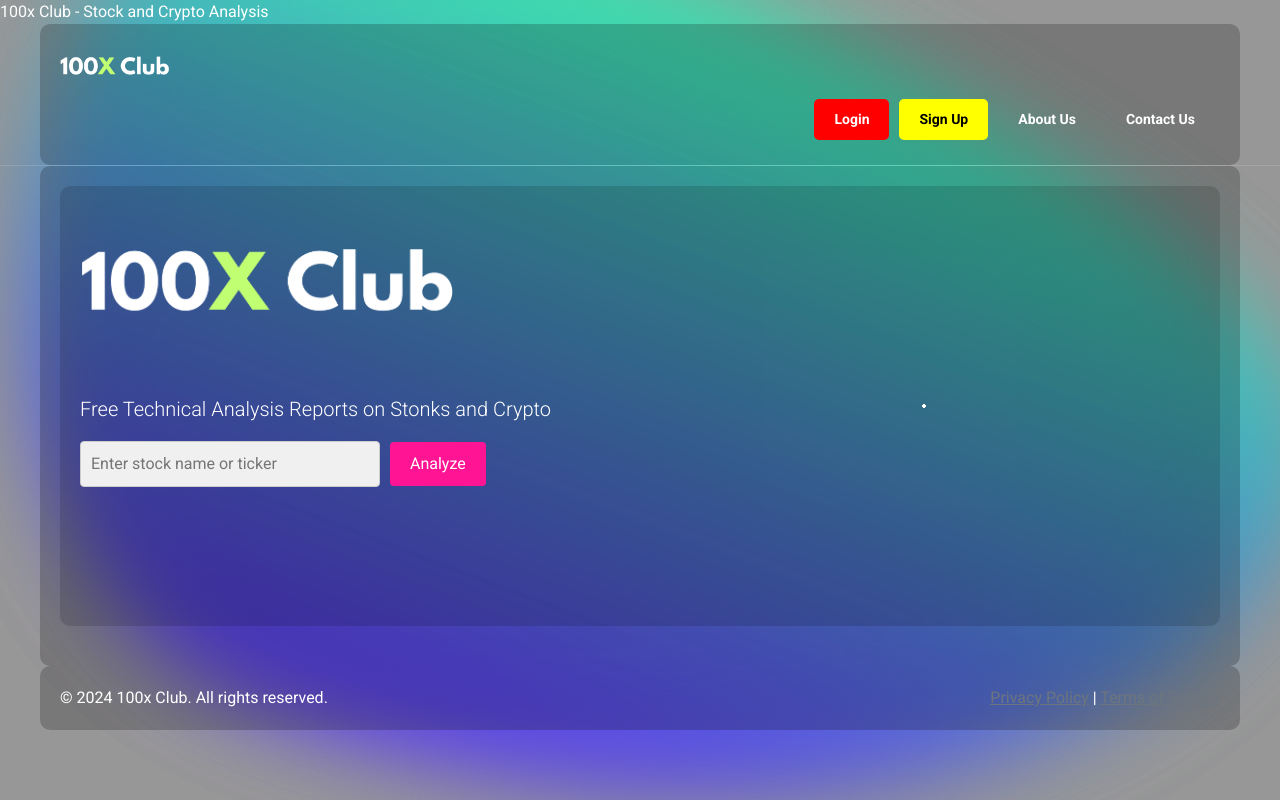
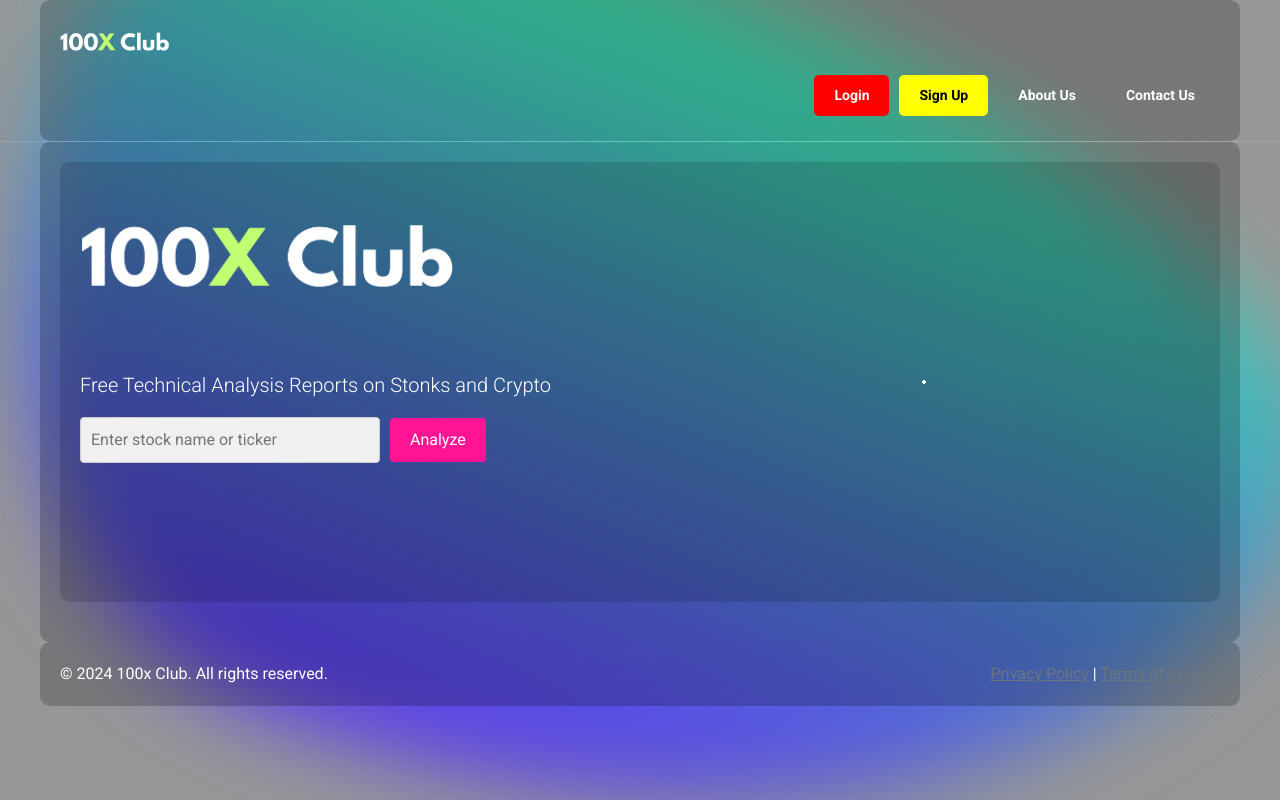
Before and after one commit to roymborole/amy_july, a Flask app: page / in a window 1280 px wide. Run offline with Flask 3, Linux system fonts and the light colour scheme; some libraries are stand-ins or nearby versions.

Commit message:
Commit message describing your changes

```diff
--- a/requirements.txt
+++ b/requirements.txt
@@ -167,3 +167,7 @@
 torch==2.0.1
 beautifulsoup4==4.12.3
 Flask-Login
+Flask==2.0.1
+Flask-SQLAlchemy==2.5.1
+Flask-Migrate==3.0.1
+psycopg2-binary==2.9.1
--- a/templates/index.html
+++ b/templates/index.html
@@ -5,7 +5,6 @@
         font-family: 'Roboto', sans-serif;
     }
 </style>
-100x Club - Stock and Crypto Analysis
 {% endblock %}
 {% block content %}
 
```
Also changed, not shown: static/logo-main copy.png (added), 2 other files.
